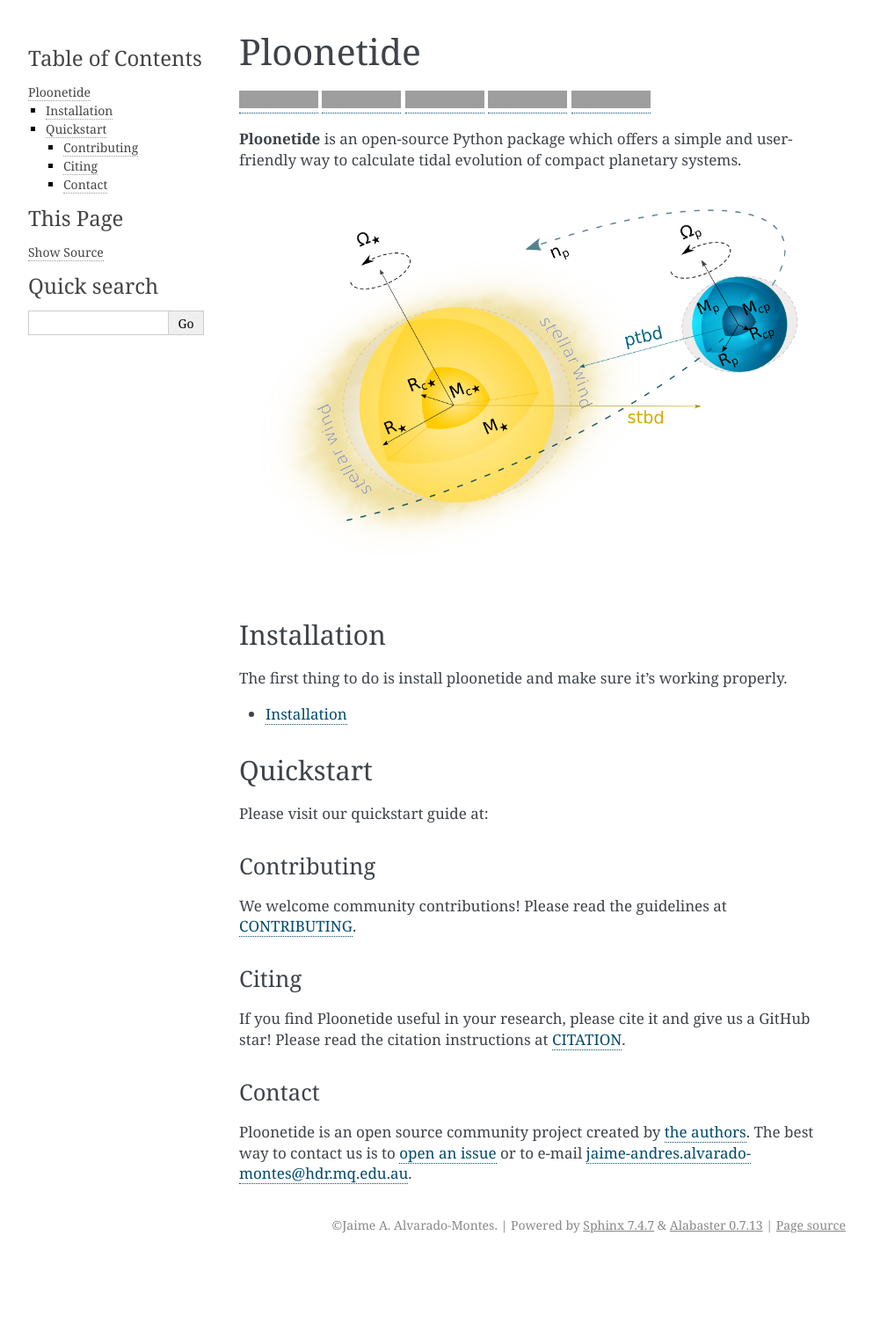
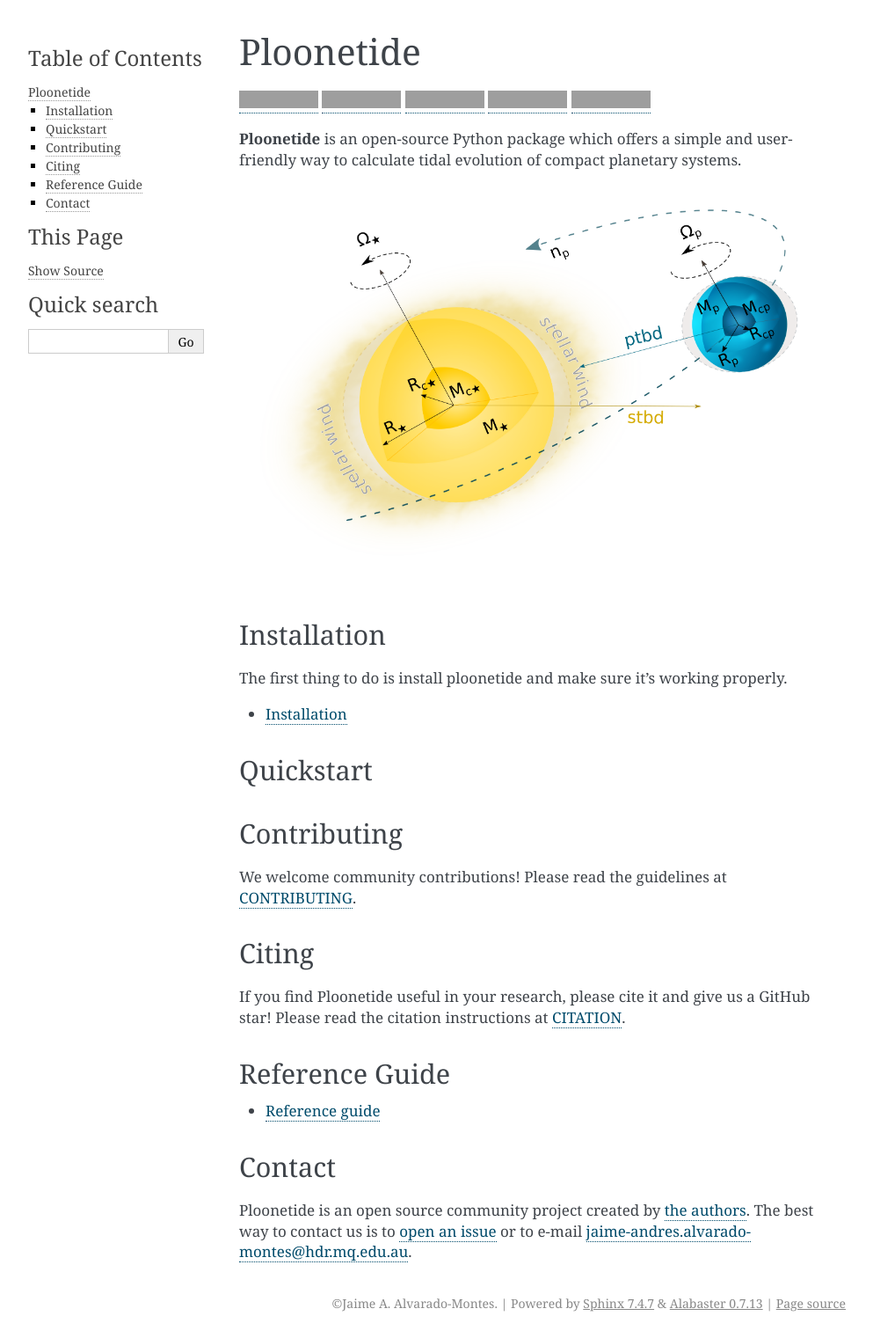
Before and after one commit to BVengo/ploonetide, a Sphinx documentation site: the page built from docs/source/index.rst, in a window 1280 px wide. Shown: the whole page at 88% size, without its empty margins (148-1141 px from the left). Built offline with Sphinx 7.4.7, drawn with Linux system fonts in a browser that asks for light colours; the version number is read from the project's files by our own code; before the commit the page ends 1432 px from its top, so only the background shows below that; grey boxes are pictures that could not be loaded.

Commit message:
Added referenceguide

```diff
--- a/docs/source/index.rst
+++ b/docs/source/index.rst
@@ -14,28 +14,35 @@
 Quickstart
 ==========
 
-Please visit our quickstart guide at:
-
 .. toctree::
    :maxdepth: 1
 
    pages/quickstart
 
 Contributing
-------------
+============
 
 We welcome community contributions!
 Please read the  guidelines at `CONTRIBUTING <https://github.com/JAAlvarado-Montes/ploonetide/blob/develop/CONTRIBUTING.rst>`_.
 
 
 Citing
-------
+======
 
 If you find Ploonetide useful in your research, please cite it and give us a GitHub star!
 Please read the citation instructions at `CITATION <https://github.com/JAAlvarado-Montes/ploonetide/blob/develop/CITATION>`_.
 
 
+Reference Guide
+===============
+
+.. toctree::
+   :maxdepth: 1
+
+   pages/reference_guide
+
+
 Contact
--------
+=======
 Ploonetide is an open source community project created by `the authors <AUTHORS.rst>`_.
 The best way to contact us is to `open an issue <https://github.com/JAAlvarado-Montes/ploonetide/issues/new>`_ or to e-mail  jaime-andres.alvarado-montes@hdr.mq.edu.au.
--- a/docs/source/pages/quickstart.rst
+++ b/docs/source/pages/quickstart.rst
@@ -1,4 +1,6 @@
 .. _quickstart:
+
+Please visit our quickstart guide at:
 
 .. code-block:: python
 
```
